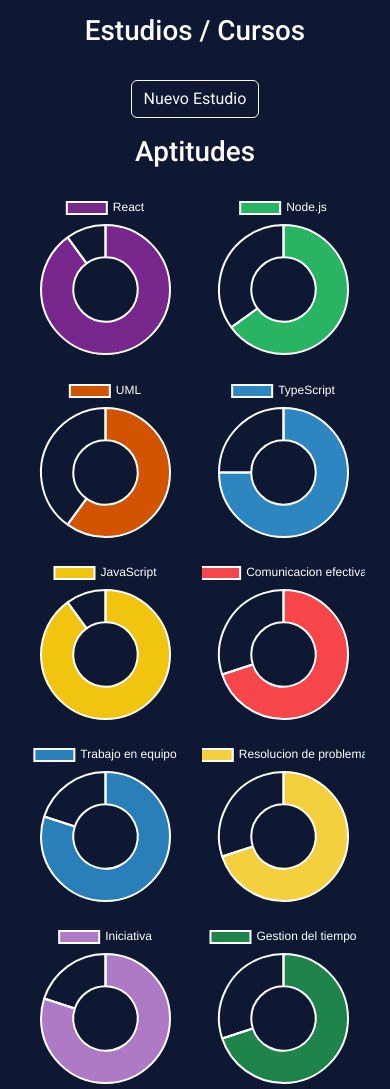
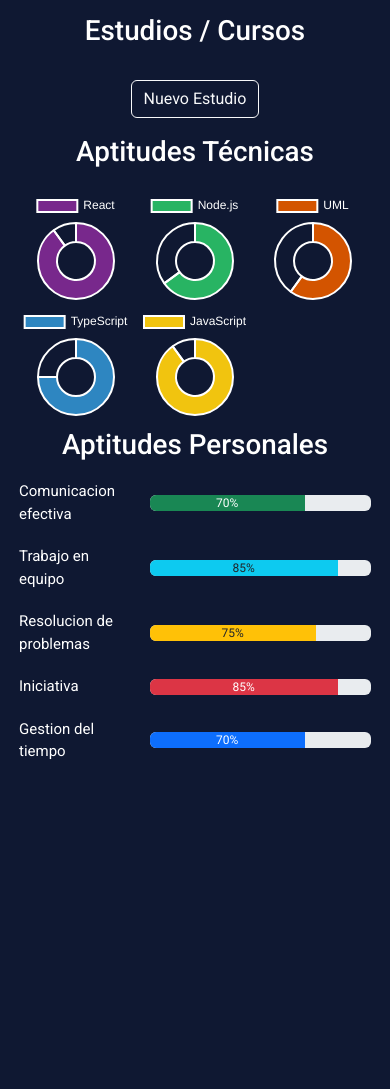
Before and after one commit to AgusFW/portfolio2, a website: page public/index.html in a window 390 px wide. Shown: the part 1624-2713 px from the top of the page. After the commit the page ends 2398 px from the top, so only its background shows below. Drawn offline with nearby package versions, Linux system fonts and the light colour scheme; no server answers.

Commit message:
aptitudes

```diff
--- a/public/css/aptitudes.css
+++ b/public/css/aptitudes.css
@@ -5,30 +5,45 @@
     color: var(--color5);
 }
 
-.aptitudes-section{
+.aptitudes-tecnicas-section{
     display: grid;
     grid-template-columns: 1fr 1fr 1fr 1fr 1fr;
     gap: 1%;
-    padding: 3% 3%;
+    padding: 3% 5%;
 }
 
-.aptitudes-section div {
-    padding: 1%;
+.aptitudes-tecnicas-section div {
+    padding: 10%;
+}
+
+.aptitudes-personales-section {
+    padding: 3% 10%;
+    display: grid;
+    grid-template-columns: 1fr 2fr;
+    align-items: center;
+    gap: 10px;
+}
+
+.aptitudes-personales-section label {
+    color: var(--color5);
+    font-size: 18px;
 }
 
 
+
 @media (max-width: 700px) {
-    .aptitudes-section{
-        grid-template-columns: 1fr 1fr 1fr 1fr;
+    .aptitudes-tecnicas-section{
+        grid-template-columns: 1fr 1fr 1fr;
+        padding: 3%;
+    }
+    .aptitudes-tecnicas-section div {
+        padding: 2%;
+    }
+    .aptitudes-personales-section {
+        padding: 3%;
+        gap: 20px;
+    }
+    .aptitudes-personales-section label {
+        font-size: 15px;
     }
 }
-
-@media (max-width: 485px) {
-    .aptitudes-section{
-        grid-template-columns: 1fr 1fr;
-    }
-
-    .aptitudes-section div {
-        padding: 3%;
-    }
-}
--- a/public/index.html
+++ b/public/index.html
@@ -324,9 +324,9 @@
 
         <!-----------------------------------------APTITUDES----------------------------------------------------------->
         <div class="aptitudes-titulo">
-            <h1>Aptitudes</h1>
+            <h1>Aptitudes Técnicas</h1>
         </div>
-        <section id="aptitudes-section" class="aptitudes-section">
+        <section id="aptitudes-tecnicas-section" class="aptitudes-tecnicas-section">
             <div>
                 <canvas id="ChartReact" width="100%"></canvas>
             </div>
@@ -342,6 +342,7 @@
             <div>
                 <canvas id="ChartJavaScript" width="100%"></canvas>
             </div>
+            <!--
             <div>
                 <canvas id="ChartComunicacionEfectiva" width="100%"></canvas>
             </div>
@@ -356,6 +357,42 @@
             </div>
             <div>
                 <canvas id="ChartGestiondelTiempo" width="100%"></canvas>
+            </div>
+           -->
+        </section>
+
+        <div class="aptitudes-titulo">
+            <h1>Aptitudes Personales</h1>
+        </div>
+        <section id="aptitudes-personales-section" class="aptitudes-personales-section">
+            <label>Comunicacion efectiva</label>
+            <div class="progress" role="progressbar" aria-label="Success example" aria-valuenow="25" aria-valuemin="0"
+                aria-valuemax="100">
+                <div class="progress-bar bg-success" style="width: 70%">70%</div>
+            </div>
+
+            <label>Trabajo en equipo</label>
+            <div class="progress" role="progressbar" aria-label="Info example" aria-valuenow="50" aria-valuemin="0"
+                aria-valuemax="100">
+                <div class="progress-bar bg-info text-dark" style="width: 85%">85%</div>
+            </div>
+
+            <label>Resolucion de problemas</label>
+            <div class="progress" role="progressbar" aria-label="Warning example" aria-valuenow="75" aria-valuemin="0"
+                aria-valuemax="100">
+                <div class="progress-bar bg-warning text-dark" style="width: 75%">75%</div>
+            </div>
+
+            <label>Iniciativa</label>
+            <div class="progress" role="progressbar" aria-label="Danger example" aria-valuenow="100" aria-valuemin="0"
+                aria-valuemax="100">
+                <div class="progress-bar bg-danger" style="width: 85%">85%</div>
+            </div>
+
+            <label>Gestion del tiempo</label>
+            <div class="progress" role="progressbar" aria-label="Example with label" aria-valuenow="25"
+                aria-valuemin="0" aria-valuemax="100">
+                <div class="progress-bar" style="width: 70%">70%</div>
             </div>
         </section>
 
--- a/public/js/aptitudes.js
+++ b/public/js/aptitudes.js
@@ -35,7 +35,7 @@ document.addEventListener("DOMContentLoaded", function () {
         label: "JavaScript"
     };
 
-    var chartDataComunicacionEfectiva = {
+   /* var chartDataComunicacionEfectiva = {
         value: 70,
         color: "#F7464A",
         highlight: "#FF5A5E",
@@ -68,7 +68,7 @@ document.addEventListener("DOMContentLoaded", function () {
         color: "#1E8449",
         highlight: "#229954",
         label: "Gestion del tiempo"
-    }
+    }*/
 
  // Función para crear un gráfico dado los datos y opciones
  function createDoughnutChart(canvasId, chartData) {
@@ -109,9 +109,9 @@ createDoughnutChart('ChartNode', chartDataNode);
 createDoughnutChart('ChartUML', chartDataUML);
 createDoughnutChart('ChartTypeScript', chartDataTypeScript);
 createDoughnutChart('ChartJavaScript', chartDataJavaScript);
-createDoughnutChart('ChartComunicacionEfectiva', chartDataComunicacionEfectiva);
+/*createDoughnutChart('ChartComunicacionEfectiva', chartDataComunicacionEfectiva);
 createDoughnutChart('ChartTrabajoenEquipo', chartDataTrabajoEnEquipo);
 createDoughnutChart('ChartResoluciondeProblemas', chartDataResolucionDeProblemas);
 createDoughnutChart('ChartIniciativa', chartDataIniciativa);
-createDoughnutChart('ChartGestiondelTiempo', chartDataGestionDelTiempo);
+createDoughnutChart('ChartGestiondelTiempo', chartDataGestionDelTiempo); */
 });
```
